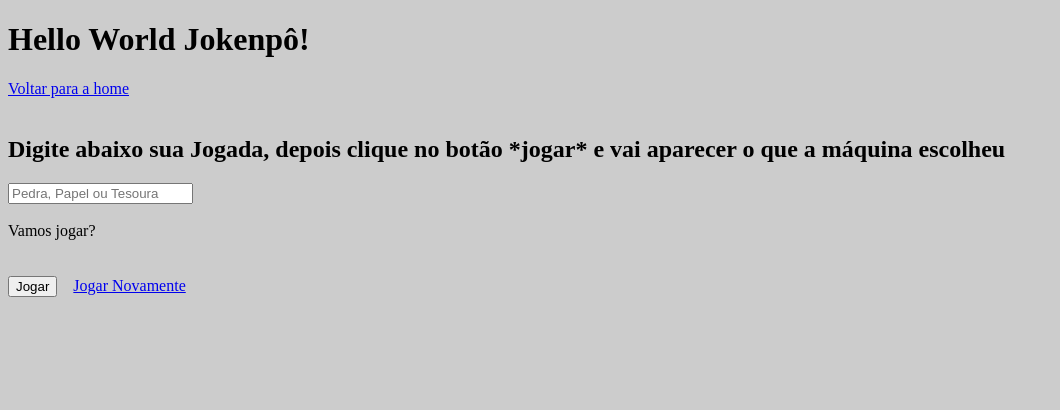
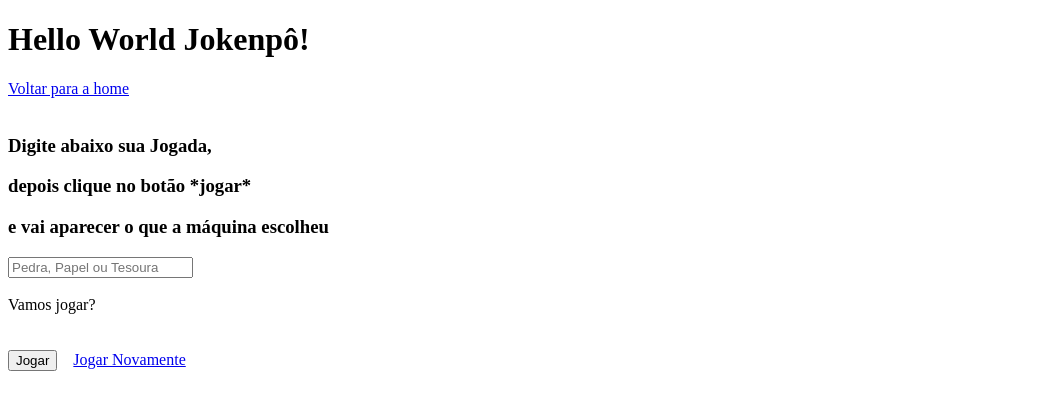
Before and after one commit to jefferson29rodrigues/projeto-vercel, a Next.js app: page /jokenpo in a window 1280 px wide. Shown: the top 410 px of the page, without its empty margins (0-1060 px from the left). Built offline with nearby package versions, Linux system fonts and the light colour scheme.

Commit message:
vez jogador com title e placeholder

```diff
--- a/pages/jokenpo.js
+++ b/pages/jokenpo.js
@@ -1,6 +1,5 @@
 import { useState } from 'react';
 import Link from 'next/link';
-import '../public/styles.css';
 
 function Jokenpo() {
 
@@ -36,7 +35,9 @@ function Jokenpo() {
 
             <div className="jokenpo">
 
-                <h2>Digite abaixo sua Jogada, depois clique no botão *jogar* e vai aparecer o que a máquina escolheu</h2>
+                <h3>Digite abaixo sua Jogada,</h3>
+                <h3>depois clique no botão *jogar*</h3>
+                <h3>e vai aparecer o que a máquina escolheu</h3>
 
                 <input type="text" name="vezUsuario" id="vezUsuario" placeholder="Pedra, Papel ou Tesoura" />
 
```
